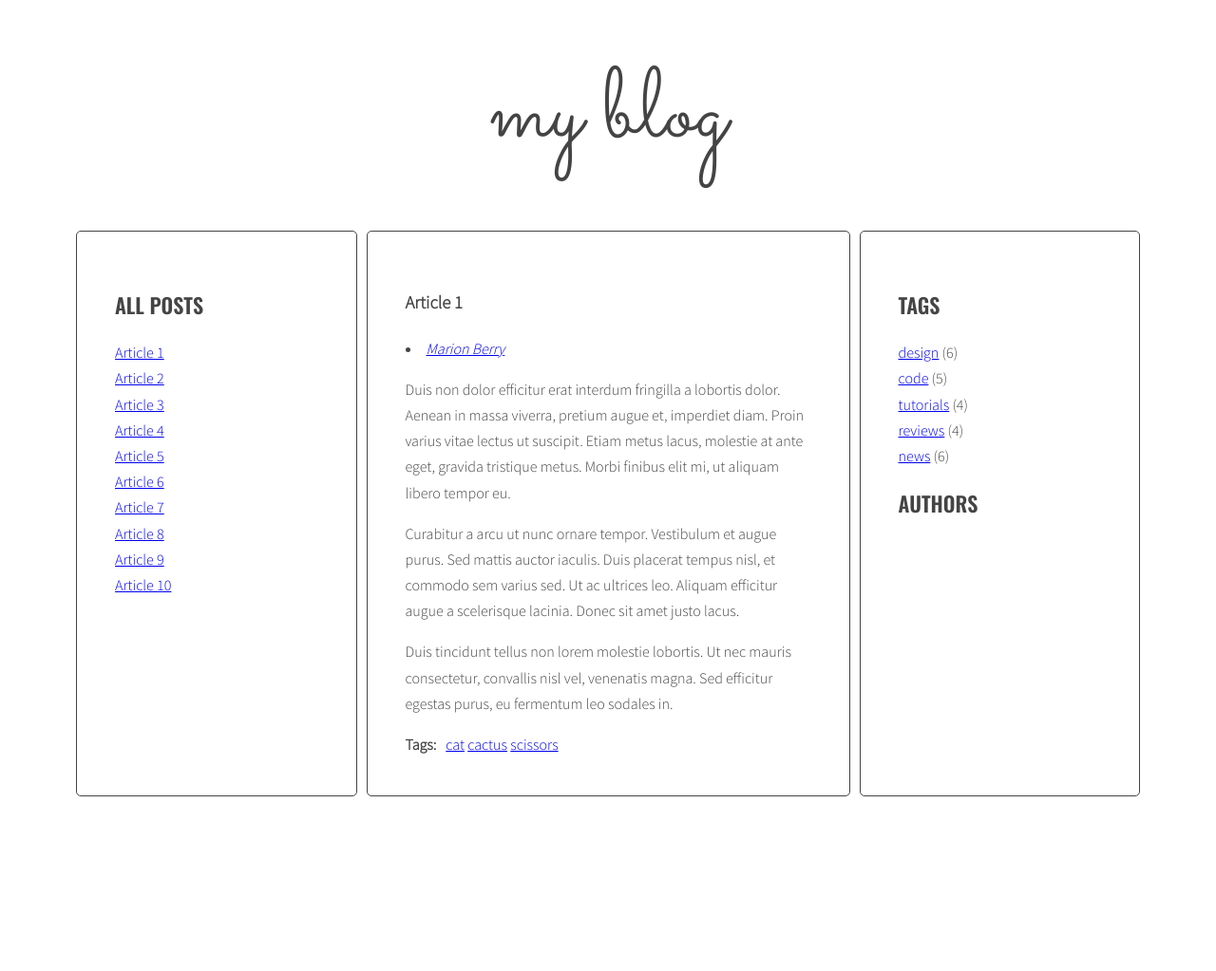
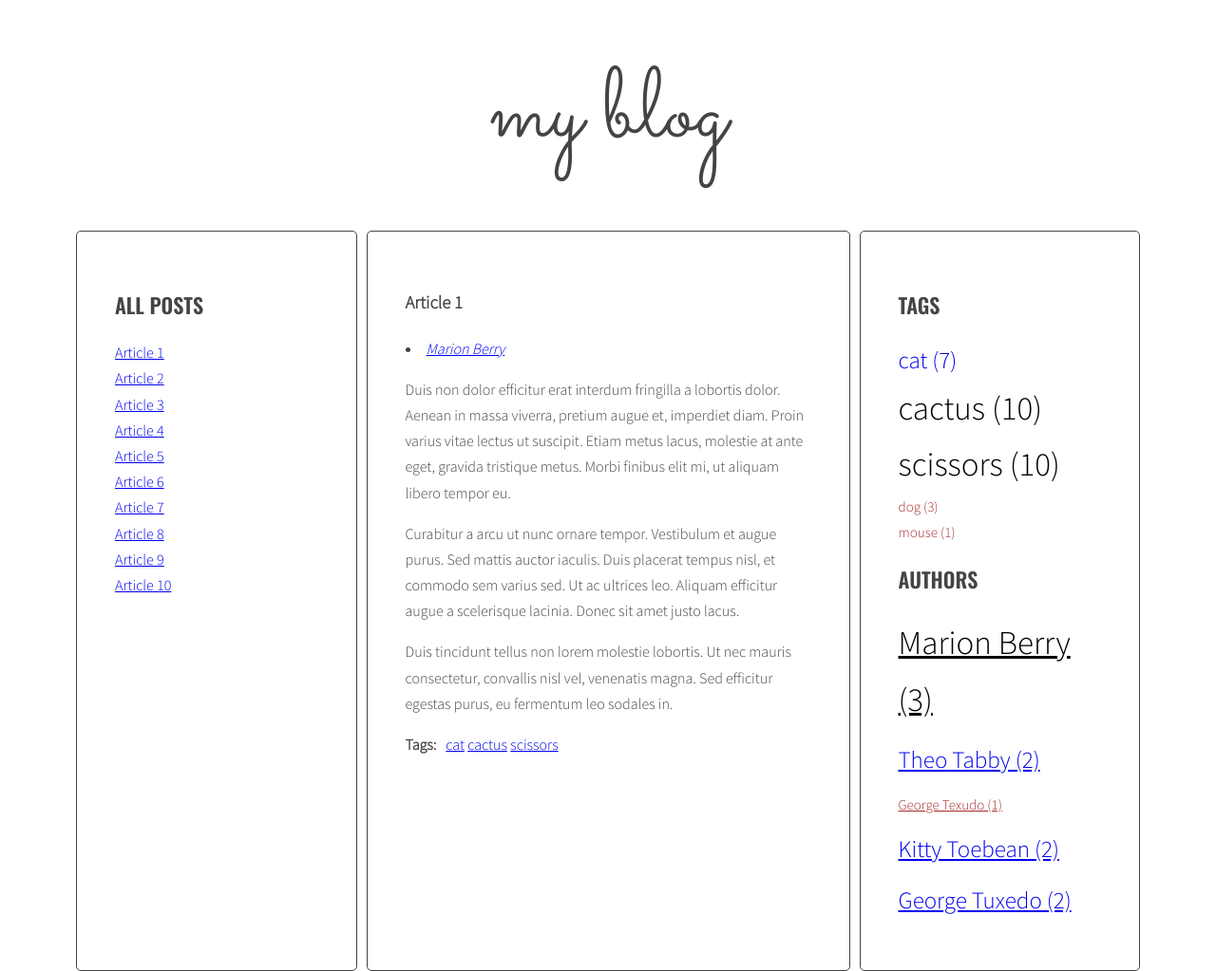
Before and after one commit to SergiuszPu/javascript-blog, a website: page index.html in a window 1280 px wide. Shown: the whole page at 95% size. Before the commit the page ends 847 px from the top, so only its background shows below. Drawn offline with nearby package versions, Linux system fonts and the light colour scheme.

Commit message:
add authors to the right column

```diff
--- a/index.html
+++ b/index.html
@@ -46,8 +46,6 @@
             <div class="post-tags">
               <p><strong>Tags:</strong></p>
               <ul class="list list-horizontal">
-                <li><a href="#">design</a></li>
-                <li><a href="#">tutorials</a></li>
               </ul>
             </div>
           </article>
@@ -70,8 +68,6 @@
             <div class="post-tags">
               <p><strong>Tags:</strong></p>
               <ul class="list list-horizontal">
-                <li><a href="#">news</a></li>
-                <li><a href="#">code</a></li>
               </ul>
             </div>
           </article>
@@ -91,9 +87,6 @@
             <div class="post-tags">
               <p><strong>Tags:</strong></p>
               <ul class="list list-horizontal">
-                <li><a href="#">news</a></li>
-                <li><a href="#">reviews</a></li>
-                <li><a href="#">design</a></li>
               </ul>
             </div>
           </article>
@@ -113,9 +106,6 @@
             <div class="post-tags">
               <p><strong>Tags:</strong></p>
               <ul class="list list-horizontal">
-                <li><a href="#">tutorials</a></li>
-                <li><a href="#">code</a></li>
-                <li><a href="#">design</a></li>
               </ul>
             </div>
           </article>
@@ -136,8 +126,6 @@
             <div class="post-tags">
               <p><strong>Tags:</strong></p>
               <ul class="list list-horizontal">
-                <li><a href="#">design</a></li>
-                <li><a href="#">reviews</a></li>
               </ul>
             </div>
           </article>
@@ -160,8 +148,6 @@
             <div class="post-tags">
               <p><strong>Tags:</strong></p>
               <ul class="list list-horizontal">
-                <li><a href="#">reviews</a></li>
-                <li><a href="#">code</a></li>
               </ul>
             </div>
           </article>
@@ -182,8 +168,6 @@
             <div class="post-tags">
               <p><strong>Tags:</strong></p>
               <ul class="list list-horizontal">
-                <li><a href="#">code</a></li>
-                <li><a href="#">news</a></li>
               </ul>
             </div>
           </article>
@@ -205,9 +189,6 @@
             <div class="post-tags">
               <p><strong>Tags:</strong></p>
               <ul class="list list-horizontal">
-                <li><a href="#">news</a></li>
-                <li><a href="#">design</a></li>
-                <li><a href="#">tutorials</a></li>
               </ul>
             </div>
           </article>
@@ -229,12 +210,10 @@
             <div class="post-tags">
               <p><strong>Tags:</strong></p>
               <ul class="list list-horizontal">
-                <li><a href="#">news</a></li>
-                <li><a href="#">tutorials</a></li>
               </ul>
             </div>
           </article>
-          <article class="post" id="article-10" data-tags="dog cactus scissors" data-author="George Tuxedo">
+          <article class="post" id="article-10" data-tags="dog mouse cactus scissors" data-author="George Tuxedo">
             <h3 class="post-title">Article 10</h3>
             <p class="post-author">by George Tuxedo</p>
             <div class="post-content">
@@ -261,11 +240,6 @@
         <aside class="sidebar">
           <h2 class="section-title">Tags</h2>
           <ul class="list tags">
-            <li><a href="#">design</a> <span>(6)</span></li>
-            <li><a href="#">code</a> <span>(5)</span></li>
-            <li><a href="#">tutorials</a> <span>(4)</span></li>
-            <li><a href="#">reviews</a> <span>(4)</span></li>
-            <li><a href="#">news</a> <span>(6)</span></li>
           </ul>
           <h2 class="section-title">Authors</h2>
           <ul class="list authors">
--- a/js/script.js
+++ b/js/script.js
@@ -6,43 +6,45 @@ const optArticleSelector = '.post',
     optArticleTagsSelector = '.post-tags .list',
     optArticleTagSelector = '.post-tags a',
     optTagsListSelector = '.tags.list',
-    optAuthorsListSelector = '.list.authors a',
+    optAuthorsListSelector = '.list.authors',
     optArticleAuthorSelector = '.post-author',
-    optArticleAuthorSelectorLink = '.post-author a';
+    optArticleAuthorSelectorLink = '.post-author a ',
+    optCloudClassCount = 5,
+    optCloudClassPrefix = 'tag-size-';
 
 const titleClickHandler = function (event) {
-    console.log('Link was clicked!');
-    console.log(event);
+    //console.log('Link was clicked!');
+    //console.log(event);
 
     /* remove class 'active' from all article links  */
     const activeLinks = document.querySelectorAll('.titles a.active');
     for (let activeLink of activeLinks) {
         activeLink.classList.remove('active');
-        console.log(activeLink);
+        //console.log(activeLink);
     }
     /* add class 'active' to the clicked link */
     const clickedElement = this;
     clickedElement.classList.add('active');
-    console.log(clickedElement);
+    //console.log(clickedElement);
 
     /* remove class 'active' from all articles */
     const activeArticles = document.querySelectorAll('article.active');
     for (let activeArticle of activeArticles) {
         activeArticle.classList.remove('active');
-        console.log(activeArticle);
+        //console.log(activeArticle);
     }
 
     /* get 'href' attribute from the clicked link */
     const articleSelector = clickedElement.getAttribute('href');
-    console.log(articleSelector);
+    //console.log(articleSelector);
 
     /* find the correct article using the selector (value of 'href' attribute) */
     const correctArticle = document.querySelector(articleSelector);
-    console.log(correctArticle);
+    //console.log(correctArticle);
 
     /* add class 'active' to the correct article */
     correctArticle.classList.add('active');
-    console.log(correctArticle);
+    //console.log(correctArticle);
 }
 
 function generateTitleLinks(customSelector = '') {
@@ -54,8 +56,10 @@ function generateTitleLinks(customSelector = '') {
 
     /* for each article */
     const articles = document.querySelectorAll(optArticleSelector + customSelector)
+    //console.log(optArticleSelector + customSelector);
+
     for (let article of articles) {
-        console.log(article);
+        //console.log(article);
 
         /* get the article id */
         const articleId = article.getAttribute('id')
@@ -70,7 +74,7 @@ function generateTitleLinks(customSelector = '') {
 
         /* insert link into titleList */
         titleList.innerHTML += linkHTML;
-        console.log(customSelector);
+        //console.log(customSelector);
     }
 
     const links = document.querySelectorAll('.titles a');
@@ -80,98 +84,184 @@ function generateTitleLinks(customSelector = '') {
 }
 generateTitleLinks();
 
+function calculateTagsParams(tags) {
+    const params = {
+        max: 0,
+        min: 999999
+    }
+
+    for (let tag in tags) {
+        console.log(tag + ' is used ' + tags[tag] + ' times');
+
+        if (tags[tag] > params.max) {
+            params.max = tags[tag];
+        }
+        if (tags[tag] < params.min) {
+            params.min = tags[tag];
+        }
+
+    }
+
+    return params
+}
+function calculateTagClass(count, params) {
+
+    const normalizedCount = count - params.min;
+
+    const normalizedMax = params.max - params.min;
+
+    const percentage = normalizedCount / normalizedMax;
+
+    const classNumber = Math.floor(percentage * (optCloudClassCount - 1) + 1);
+
+    return optCloudClassPrefix + classNumber;
+}
 
 function generateTags() {
 
-    /* [NEW] create a new variable allTags with an empty array */
-    let allTags = [];
+    /* [NEW] create a new variable allTags with an empty array/object */
+    let allTags = {};
+    console.log(allTags);
+
 
     /* find all articles */
     /* START LOOP: for every article: */
     const articles = document.querySelectorAll('.post')
+    console.log(articles);
+
     for (let article of articles) {
 
         /* find tags wrapper */
         const tagsList = article.querySelector(optArticleTagsSelector);
-        /*console.log(tagsList);*/
+        console.log(tagsList);
 
         /* make html variable with empty string */
         let html = '';
-        /*console.log(html);*/
+        console.log(html);
 
         /* get tags from data-tags attribute */
         const articleTags = article.getAttribute('data-tags');
-        //console.log(articleTags);
+        console.log(articleTags);
 
         /* split tags into array */
         /* START LOOP: for each tag */
         const articleTagsArray = articleTags.split(' ');
+
         for (let tag of articleTagsArray) {
+            console.log(articleTagsArray);
             console.log(tag);
-            console.log(articleTagsArray);
 
             /* generate HTML of the link */
             const linkHtml = '<li><a href="#tag-' + tag + '">' + tag + '</a></li>' + ' ';
-            /*console.log(linkHtml);*/
+            console.log(linkHtml);
 
             /* add generated code to html variable */
+            html += linkHtml;
+
+
+            /* [NEW] check if this link is NOT already in allTags */
+            /* [NEW] add generated code to allTags array */
+            // jak to czytamy!!! jeżeli AllTags nie ma klucza tag
+
+            //if (!allTags[tag])
+            if (!allTags.hasOwnProperty(tag)) {
+                allTags[tag] = 1;
+            } else {
+                allTags[tag]++;
+            }
             /* END LOOP: for each tag */
-            html += linkHtml;
         }
+        tagsList.innerHTML = html;
 
         /* insert HTML of all the links into the tags wrapper */
         /* END LOOP: for every article: */
-        tagsList.innerHTML = html;
+        //tagsList.innerHTML = html;
+
+        /* [NEW] find list of tags in right column */
+        const tagList = document.querySelector('.tags');
+
+        const tagsParams = calculateTagsParams(allTags);
+        console.log('tagsParams', tagsParams);
+
+
+        /* [NEW] crate variable for all links HTML code */
+        let allTagsHTML = ' ';
+
+
+
+        for (let tag in allTags) {
+
+            //allTagsHTML += '<li class ="tag-size-' + calculateTagClass(allTags[tag], tagsParams) + '">' + tag + ' (' + allTags[tag] + ') </li>';
+            //allTagsHTML += '<li><a href="#tag-' + tag + '">' + tag + ' (' + allTags[tag] + ') ' + '</a></li>';
+            //console.log(allTagsHTML);
+            const tagLinkHTML = '<li><a href="#tag-" class ="' + calculateTagClass(allTags[tag], tagsParams) + '">' + tag + ' (' + allTags[tag] + ') </a></li>';
+
+            allTagsHTML += tagLinkHTML;
+
+        }
+
+        /* [NEW] add html from allTags to tagList */
+        //tagList.innerHTML = allTags.join(' ');
+
+        tagList.innerHTML = allTagsHTML;
+
+        console.log(allTags);
+
     }
 
 }
+
 generateTags()
 
 
 
-function tagClickHandler(event) {
-    console.log(event);
+function tagClickHandler() {
+    //console.log(event);
 
     /* prevent default action for this event */
     event.preventDefault();
 
     /* make new constant named "clickedElement" and give it the value of "this" */
     const clickedElement = this;
-    console.log(this);
+    //console.log(this);
 
     /* make a new constant "href" and read the attribute "href" of the clicked element */
     const href = clickedElement.getAttribute('href');
-    console.log('clickedElement:', clickedElement);
+    //console.log('clickedElement:', clickedElement);
 
     /* make a new constant "tag" and extract tag from the "href" constant */
     const tag = href.replace('#tag-', '');
-    console.log(tag);
+    //console.log('tag-', tag);
 
 
     /* find all tag links with class active */
     /* START LOOP: for each active tag link */
     const activeTags = document.querySelectorAll('a.active[href^="#tag-"]');
     for (let activeTag of activeTags) {
-        console.log(activeTags);
 
         /* remove class active */
         activeTag.classList.remove('active');
 
+        //console.log(activeTags);
         /* END LOOP: for each active tag link */
     }
 
     /* find all tag links with "href" attribute equal to the "href" constant */
+    /* START LOOP: for each found tag link */
     const tagLinks = document.querySelectorAll('a[href^="#tag-' + tag + '"]');
-    console.log('tagLinks:', tagLinks);
+    //console.log('tagLinks:', tagLinks);
 
-    /* START LOOP: for each found tag link */
     for (let tagLink of tagLinks) {
         /* add class active */
         tagLink.classList.add('active');
+
         /* END LOOP: for each found tag link */
     }
     /* execute function "generateTitleLinks" with article selector as argument */
+
     generateTitleLinks('[data-tags~="' + tag + '"]');
+    //console.log(generateTitleLinks);
+
 }
 
 
@@ -179,13 +269,15 @@ function addClickListenersToTags() {
 
     /* find all links to tags */
     const tagLinks = document.querySelectorAll(optArticleTagSelector);
-    console.log('tagLinks:', tagLinks);
+    //console.log('tagLinks:', tagLinks);
 
     /* START LOOP: for each link */
     /* add tagClickHandler as event listener for that link */
     /* END LOOP: for each link */
     for (let tag of tagLinks) {
         tag.addEventListener('click', tagClickHandler);
+        //console.log(tag);
+
     }
 }
 
@@ -197,73 +289,99 @@ generateTitleLinks();
 
 function generateAuthors() {
 
+    let allAuthors = {};
+    console.log(allAuthors);
+
+
     const articles = document.querySelectorAll(optArticleSelector)
 
 
     for (let article of articles) {
         const authorsList = article.querySelector(optArticleAuthorSelector);
-        console.log(authorsList);
+        //console.log(authorsList);
 
         let html = '';
-        console.log(html);
+        //console.log(html);
 
         const articleAuthors = article.getAttribute('data-author');
-        console.log(articleAuthors);
-
+        //console.log(articleAuthors);
 
         const linkHtml = '<li><a href="#author-' + articleAuthors + '">' + articleAuthors + '</a></li>' + ' ';
-        console.log(linkHtml);
+        //console.log(linkHtml);
 
         html += linkHtml;
 
+        if (!allAuthors.hasOwnProperty(articleAuthors)) {
+            allAuthors[articleAuthors] = 1;
+        } else {
+            allAuthors[articleAuthors]++;
+        }
 
         authorsList.innerHTML = html;
+
+        const authorList = document.querySelector(optAuthorsListSelector);
+
+        const authorsParams = calculateTagsParams(allAuthors);
+        console.log('authorsParams',authorsParams);
+
+        let allAuthorsHTML = ' ';
+
+        for(let author in allAuthors){
+            const authorLinkHTML = '<li><a href="#tag-" class ="' + calculateTagClass(allAuthors[author], authorsParams) + '">' + author + ' (' + allAuthors[author] + ') </a></li>';
+
+            allAuthorsHTML += authorLinkHTML;
+        }
+
+        authorList.innerHTML = allAuthorsHTML;
+
     }
 
 }
 generateAuthors()
 
 function authorClickHandler(event) {
-    console.log(event);
+    //console.log(event);
 
     /* prevent default action for this event */
     event.preventDefault();
 
     /* make new constant named "clickedElement" and give it the value of "this" */
     const clickedElement = this;
-    console.log(this);
+    //console.log(this);
 
     /* make a new constant "href" and read the attribute "href" of the clicked element */
     const href = clickedElement.getAttribute('href');
-    console.log('clickedElement:', clickedElement);
+    //console.log('clickedElement:', clickedElement);
 
     /* make a new constant "author" and extract author from the "href" constant */
     const author = href.replace('#author-', '');
-    console.log(author);
+    //console.log(author);
 
     const activeAuthors = document.querySelectorAll('a.active[href^="#author-"]');
     for (let activeAuthor of activeAuthors) {
-        console.log(activeAuthor);
+        //console.log(activeAuthor);
 
         activeAuthor.classList.remove('active');
     }
 
     const authorLinks = document.querySelectorAll('a[href^="#author-' + author + '"]');
-    console.log(authorLinks);
+    //console.log(authorLinks);
 
     for (let authorLink of authorLinks) {
+        //console.log(authorLink);
+
         /* add class active */
         authorLink.classList.add('active');
         /* END LOOP: for each found tag link */
     }
     /* execute function "generateTitleLinks" with article selector as argument */
-    generateTitleLinks('[data-authors~="' + author + '"]');
+    generateTitleLinks('[data-author="' + author + '"]');
 }
 
 function addClickListenersToAuthors() {
 
-    const authorLinks = document.querySelectorAll(optAuthorsListSelector);
-    console.log('authorLinks:', authorLinks);
+    const authorLinks = document.querySelectorAll(optArticleAuthorSelectorLink);
+    //console.log('authorLinks:', authorLinks);
 
     for (let author of authorLinks) {
         author.addEventListener('click', authorClickHandler);
--- a/sass/style.scss
+++ b/sass/style.scss
@@ -8,6 +8,7 @@ $color-dark: #444;
 $font-logo: 'Sacramento', cursive;
 $font-header: 'Oswald', sans-serif;
 $font-text: 'Source Sans Pro', sans-serif;
+
 
 /* Global */
 
@@ -118,3 +119,36 @@ body {
     margin: 0 10px 0 0;
   }
 }
+
+/*Tags*/
+
+.tags .li {
+  display: inline-block;
+  line-height: normal;
+}
+
+.tags a {
+  text-decoration: none;
+}
+
+.tag-size-1 {
+  font-size: 15px;
+  color: 	#A52A2A;
+}
+
+.tag-size-2 {
+  font-size: 20px;
+}
+
+.tag-size-3 {
+  font-size: 25px;
+}
+
+.tag-size-4 {
+  font-size: 30px;
+}
+
+.tag-size-5 {
+  font-size: 35px;
+  color: black;
+}
```
Also changed, not shown: js/generateAuthors.js (deleted, +0 -13 lines), css/style.css, 1 other file.
